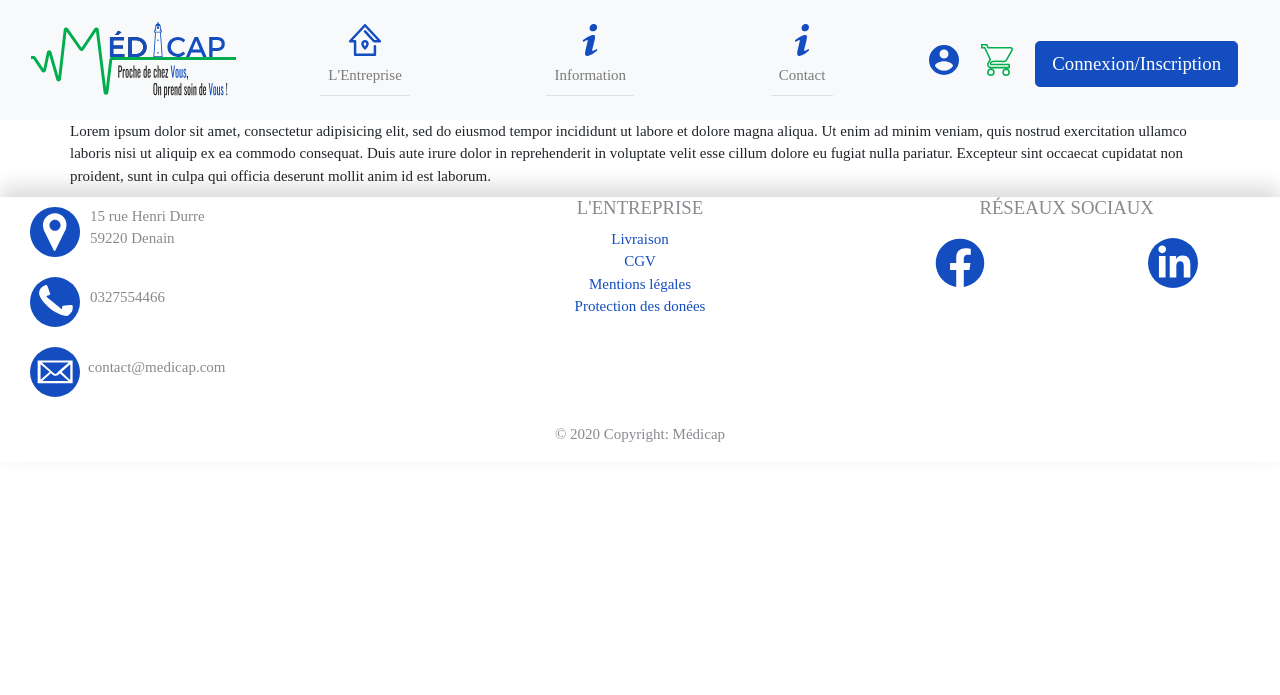
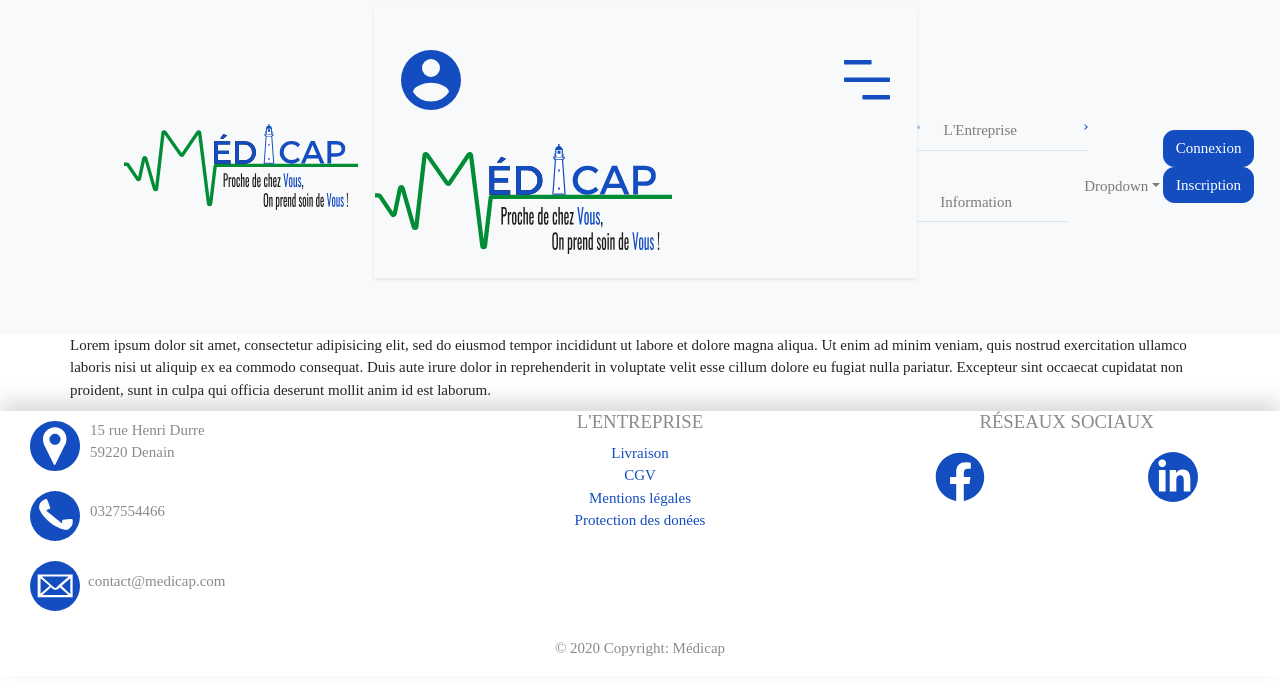
Before and after one commit to RaphaelHerogue/M-dicap, a PHP site: page / in a window 1280 px wide. Shown: the top 695 px of the page. Run offline with PHP 8.4, Linux system fonts and the light colour scheme.

Commit message:
changes styles nav header

```diff
--- a/www/css/styles.css
+++ b/www/css/styles.css
@@ -47,7 +47,7 @@ body{position:relative}
 }
 
 .sideMenu {
-left: -100%;
+  left: -100%;
 top: 0;
 padding: 0 !important;
 transition: all ease 0.5s;
@@ -71,12 +71,3 @@ border-bottom-right-radius: 80px 80px;
   margin:0;
   padding:0 15px;
 }
-
-
-#navDroite {
-  box-sizing: content-box !important;
-}
-
-
-
-/* Responsive */
--- a/www/inc/header.php
+++ b/www/inc/header.php
@@ -2,16 +2,16 @@
   <nav class="navbar navbar-expand-md navbar-light bg-light sidebarNavigation" data-sidebarClass="navbar-light bg-light">
 
   <div class="container-fluid">
-    <div class="row align-items-center justify-content-center">
+    <div class="row align-items-center">
 
 
-      <div class="col-3 text-center align-content-center d-md-none d-lg-none" id="menu">
+      <div class="col-3 text-center align-content-center" id="menu">
         <button class="navbar-toggler leftNavbarToggler" type="button" data-toggle="collapse" data-target="#navbarsExampleDefault"
             aria-controls="navbarsExampleDefault" aria-expanded="false" aria-label="Toggle navigation">
             <img src="../images/icons/icone-menu.svg" alt="menu">
         </button>
       </div>
-      <div class="col" id="logo">
+      <div class="col-9" id="logo">
         <a class="navbar-brand" href="index.php"><img src="../images/logo.svg" alt="logo medicap"></a>
       </div>
     </div>
--- a/www/inc/nav.php
+++ b/www/inc/nav.php
@@ -1,44 +1,53 @@
-  <div class="collapse navbar-collapse d-md-flex flex-wrap" id="navbarsExampleDefault">
-    <div class="container-fluid shadow-sm p-3 mb-5 d-md-none d-lg-none">
+  <div class="collapse navbar-collapse" id="navbarsExampleDefault">
+    <div class="container-fluid shadow-sm p-3 mb-5">
       <div class="row d-flex justify-content-between p-4">
         <img src="../images/icons/icone-avatar.svg" alt="">
         <img src="../images/icons/icone-menu-light.svg" alt="">
       </div>
-      <div class="row py-2 order-md-1">
+      <div class="row py-2">
         <img src="../images/logo.svg" alt="">
       </div>
     </div>
-    <ul class="nav navbar-nav nav-flex-icons m-auto col-lg-8 col-md-12 align-items-center d-flex justify-content-around order-md-3 order-lg-2 order-xl-2 flex-md-wrap">
+
+
+    <ul class="nav navbar-nav nav-flex-icons ml-auto">
 
       <!-- Image + Section Entreprise -->
-      <li class="nav-item border-bottom my-3 d-flex flex-lg-column">
-          <img class="icones col" src="../images/icons/icone-maison.svg" alt="">
-          <a class="nav-link col" href="#">L'Entreprise</a>
-          <img class="icones col d-lg-none d-md-none" src="../images/icons/icone-fleche.svg" alt="">
+      <li class="nav-item border-bottom my-3">
+        <div class="row">
+          <img class="icones col-2" src="../images/icons/icone-maison.svg" alt="">
+          <a class="nav-link col-8" href="#">L'Entreprise</a>
+          <img class="icones col-2" src="../images/icons/icone-fleche.svg" alt="">
+        </div>
       </li>
 
       <!-- Image + Section Information -->
 
 
-      <li class="nav-item border-bottom my-3 d-flex flex-lg-column">
-          <img class="icones col" src="../images/icons/icone-info.svg" alt="">
-          <a class="nav-link col" href="#">Information</a>
-          <img class="icones col d-lg-none d-md-none" src="../images/icons/icone-fleche.svg" alt="">
+      <li class="nav-item border-bottom my-3">
+        <div class="row">
+          <img class="icones col-2" src="../images/icons/icone-info.svg" alt="">
+          <a class="nav-link col-8" href="#">Information</a>
+          <img class="icones col-2" src="../images/icons/icone-fleche.svg" alt="">
+        </div>
       </li>
+      <hr>
 
-      <li class="nav-item border-bottom my-3 d-flex flex-lg-column">
-          <img class="icones col" src="../images/icons/icone-info.svg" alt="">
-          <a class="nav-link col" href="contact.php">Contact</a>
-          <img class=" col d-lg-none d-md-none" src="../images/icons/icone-fleche.svg" alt="">
+
+      <li class="nav-item dropdown">
+        <a class="nav-link dropdown-toggle" href="https://example.com" id="dropdown01" data-toggle="dropdown" aria-haspopup="true"
+        aria-expanded="false">Dropdown</a>
+        <div class="dropdown-menu" aria-labelledby="dropdown01">
+          <a class="dropdown-item" href="#">Action</a>
+          <a class="dropdown-item" href="#">Another action</a>
+          <a class="dropdown-item" href="#">Something else here</a>
+        </div>
       </li>
+    </ul>
+    <div class="row justify-content-around">
+      <button type="button" class="btn btn-primary">Connexion</button>
+      <button type="button" class="btn btn-primary">Inscription</button>
 
-    </ul>
-    <div class="row d-flex align-items-center justify-content-around col-lg-4 col-md-12 order-md-2 my-2" id="navDroite">
-      <img class="icones" src="../images/icons/icone-avatar.svg" alt="">
-      <img class="icones"src="../images/icons/icone-shop.svg" alt="">
-      <div class="text-center">
-        <button type="button" class="mt-2 btn btn-lg btn-primary">Connexion/Inscription</button>
-      </div>
     </div>
 
   </div>
--- a/www/index.php
+++ b/www/index.php
@@ -5,7 +5,7 @@
     <meta name="viewport" content="width=device-width, initial-scale=1.0">
     <link rel="stylesheet" href="/css/styles.css">
     <link rel="stylesheet" href="/css/bootstrap.min.css">
-  <script type="text/javascript" src="js/scriptNav.js">
+  <script type="text/javascript" src="js/script.js">
 
   </script>
     <title>Médicap</title>
--- a/www/js/scriptNav.js
+++ /dev/null
@@ -1,34 +0,0 @@
-//script Nav bar
-window.onload=function()
-  {if(window.jQuery)
-    {$(document).ready(function()
-      {$(".sidebarNavigation .navbar-collapse").hide().clone().appendTo("body").removeAttr("class").addClass("sideMenu").show();
-        $("body").append("<div class='overlay'></div>");
-        $(".navbar-toggle, .navbar-toggler").on("click",function()
-        {$(".sideMenu").addClass($(".sidebarNavigation").attr("data-sidebarClass"));
-          $(".sideMenu, .overlay").toggleClass("open");
-          $(".overlay").on("click",function()
-          {$(this).removeClass("open");
-           $(".sideMenu").removeClass("open")
-          })
-        });
-        $("body").on("click",".sideMenu.open .nav-item",function()
-        {if(!$(this).hasClass("dropdown"))
-          {$(".sideMenu, .overlay").toggleClass("open")
-          }
-        });
-        $(window).resize(function()
-          {if($(".navbar-toggler").is(":hidden"))
-            {$(".sideMenu, .overlay").hide()
-            }
-          else
-            {$(".sideMenu, .overlay").show()
-            }
-          })
-        })
-      }
-      else
-        {console.log("sidebarNavigation Requires jQuery")
-        }
-  }
-// Fin de script Nav Bar
```
Also changed, not shown: www/images/icons/icone-menu.svg, www/images/icons/icone-shop.svg (deleted), www/images/logo.svg.
